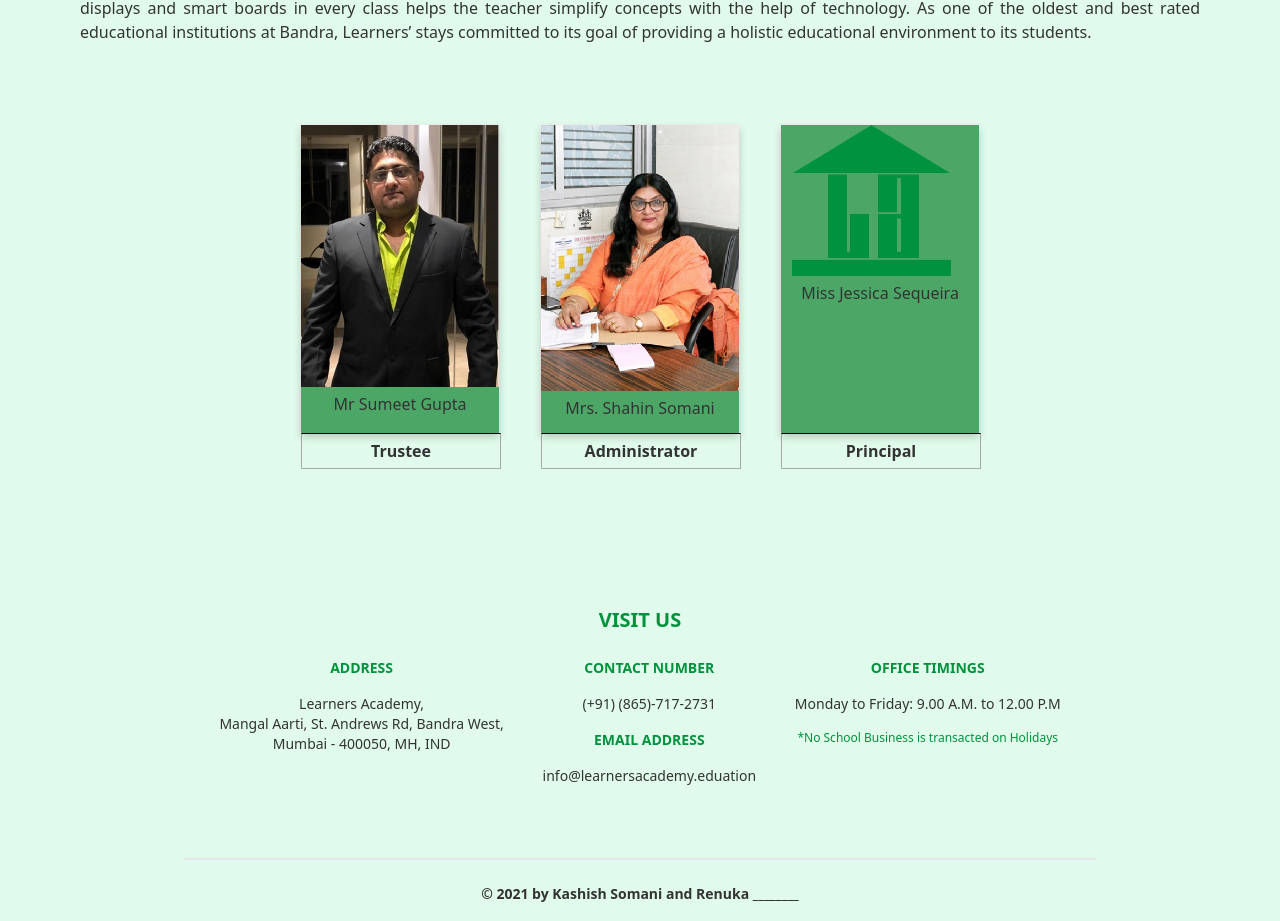
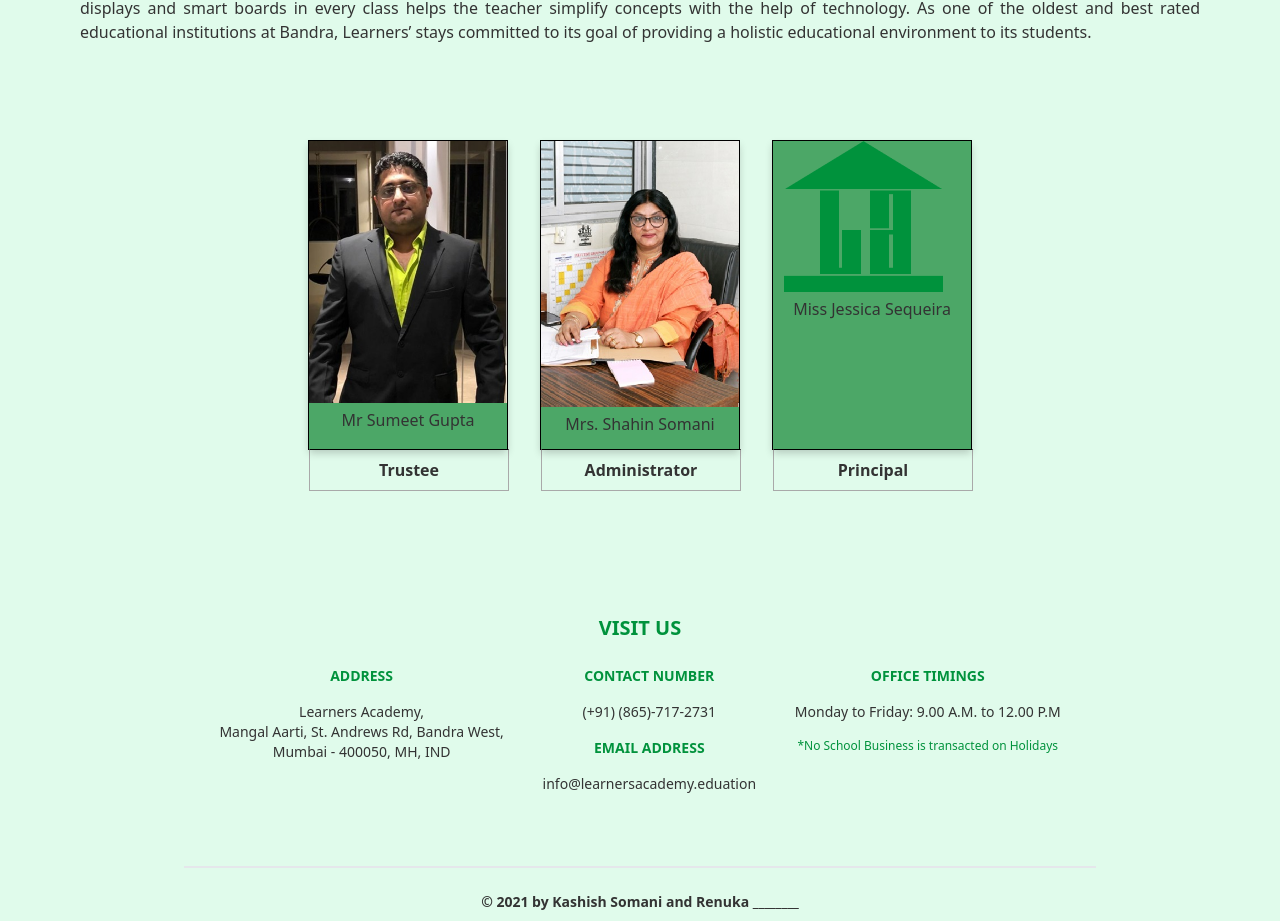
Before and after one commit to kashsomani/learners-svelte-1.0, a Svelte app: page / in a window 1280 px wide. Shown: the part 1538-2459 px from the top of the page. Built offline with nearby package versions, Linux system fonts and the light colour scheme.

Commit message:
some relative sizing and border

```diff
--- a/src/components/Cards.svelte
+++ b/src/components/Cards.svelte
@@ -70,8 +70,9 @@
 		background-color: transparent;
 		width: 200px;
 		height: 310px;
-		margin: 0 20px 40px;
-		border: 1px solid #f1f1f1;
+		margin: 0 1rem 2rem;
+		margin-top: 1rem;
+		border: 1px solid #000;
 		perspective: 1000px; /* Remove this if you don't want the 3D effect */
 	}
 
@@ -115,8 +116,8 @@
 		justify-content: space-between;
 		background-color: rgb(34, 104, 49);
 		color: white;
-		width: 196px;
-		height: 300px;
+		width: 100%;
+		height: 100%;
 		transform: rotateY(180deg) translateX(6px);
 	}
 
@@ -129,7 +130,7 @@
 	footer {
 		width: 200px;
 		font-weight: 800;
-		padding: 5px 2px;
+		padding: 0.5rem 1rem;
 		text-align: center;
 		border: 1px solid darkgray;
 		border-top: 1px solid black;
```
